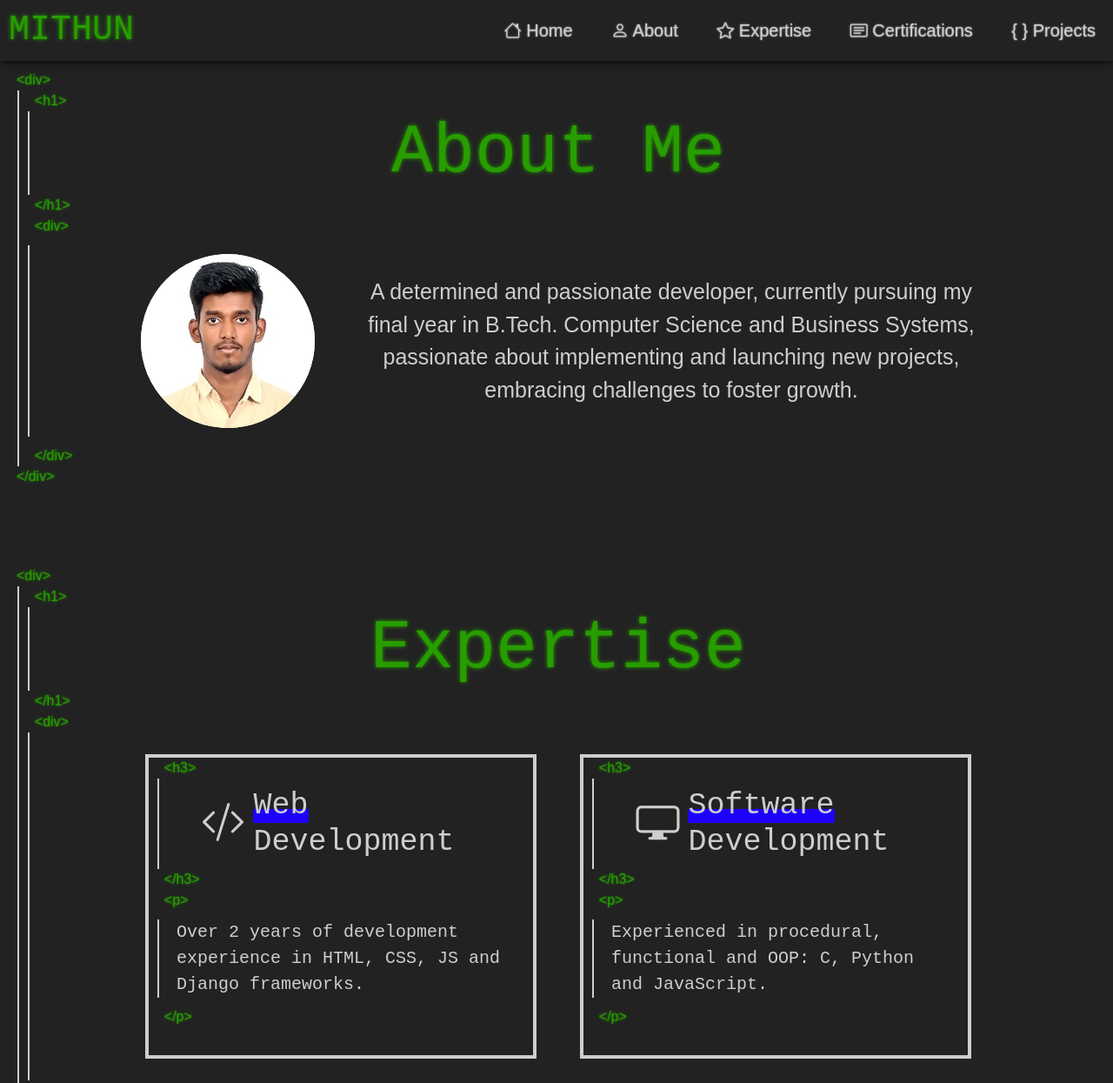
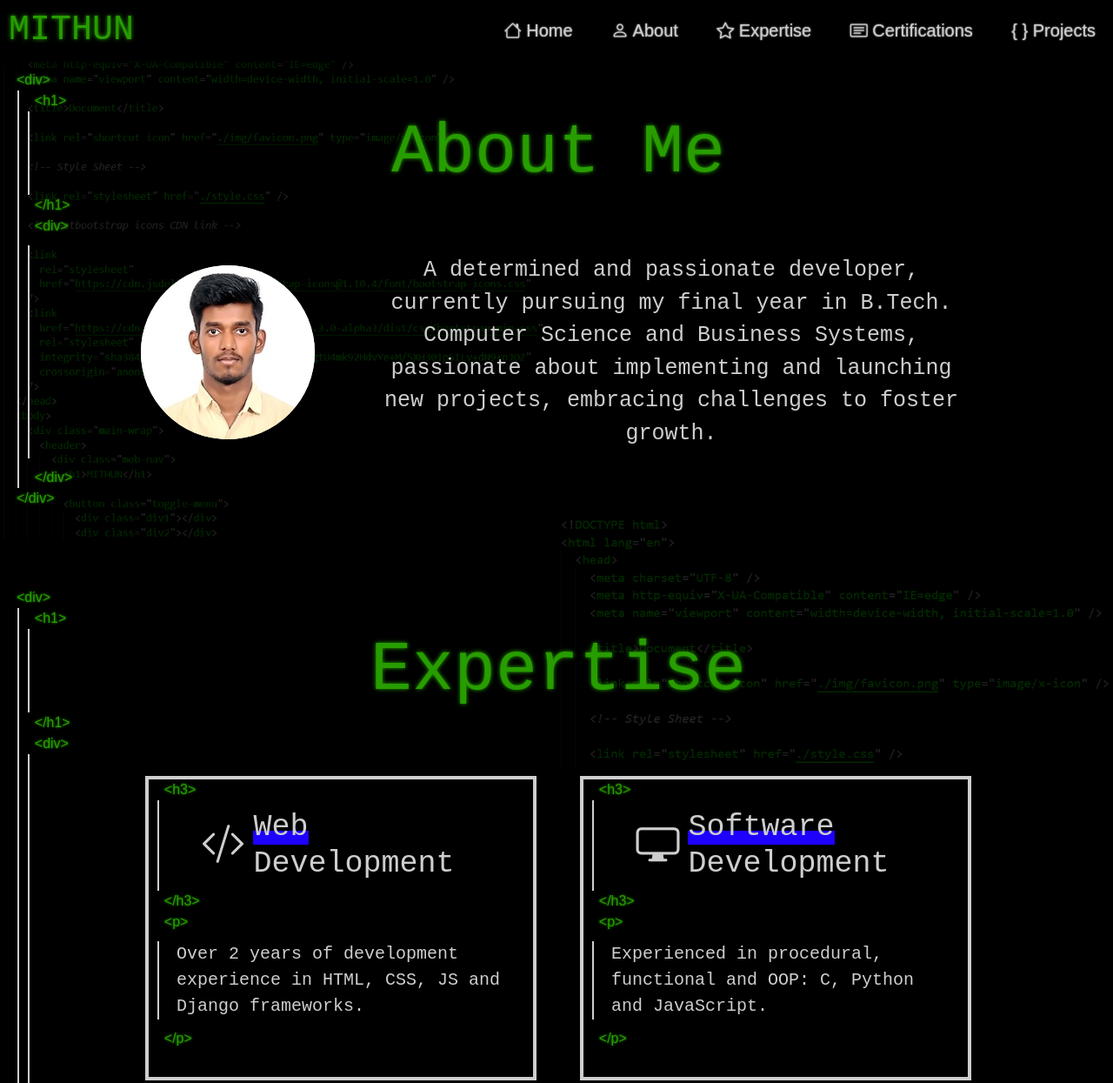
Before and after one commit to kmithunraj/portfolio, a plain HTML site: page index.html in a window 1280 px wide. Shown: the top 1245 px of the page at 87% size. Drawn offline with nearby package versions, Linux system fonts and the light colour scheme.

Commit message:
Background Images

```diff
--- a/index.html
+++ b/index.html
@@ -68,6 +68,12 @@
 
       <div class="container-wrap">
 
+        <div class="home-section">
+
+        </div>
+
+        <img src="./src/bg.png" alt="" class="bg">
+
         <div class="about-section" id="About">
           <p>&nbsp;&nbsp;&lt;div&gt;</p>
 
@@ -101,6 +107,8 @@
 
               <p>&nbsp;&nbsp;&lt;/div&gt;</p>
             </div>
+
+            <img src="./src/bg2.png" alt="" class="bg1">
 
         <div class="expertise-section" id="Expertise">
           <p>&nbsp;&nbsp;&lt;div&gt;</p>
@@ -175,6 +183,8 @@
           <p>&nbsp;&nbsp;&lt;/div&gt;</p>
         </div>
 
+        <img src="./src/bg2.png" alt="" class="bg">
+
         <div class="expertise-section" id="Certifications">
           <p>&nbsp;&nbsp;&lt;div&gt;</p>
 
@@ -207,6 +217,8 @@
         </div>
 
 
+
+
         <div id="custom-cursor"></div>
       </div>
 
--- a/style.css
+++ b/style.css
@@ -25,7 +25,7 @@
 body{
     margin: 0;
     padding: 0;
-    background-color: var(--pri-bg-col);
+    background-color: black;
 }
 .main-wrap{
     width: 100vw;
@@ -35,14 +35,14 @@ body{
     width: 100%;
     height: 70px;
     box-sizing: border-box;
-    background-color: var(--pri-bg-col);
+    background-color: black;
     box-shadow: 0 0 10px 0 var(--ter-bg-col);
     display: flex;
     justify-content: space-between;
     align-items: center;
     position: fixed;
     top: 0;
-    z-index: 9;
+    z-index: 10;
 }
 .main-wrap header h1{
 
@@ -60,7 +60,7 @@ body{
     height: 70px;
     box-sizing: border-box;
     padding: 0 10px;
-    background-color: var(--pri-bg-col);
+    background-color: black;
     display: flex;
     justify-content: space-between;
     align-items: center;
@@ -101,7 +101,7 @@ body{
 .main-wrap .container-wrap{
     width: 100%;
     min-height: calc(100vh - 120px);
-    background-color: var(--pri-bg-col);
+    background-color: black;
 }
 .main-wrap footer p{
     width: 100%;
@@ -109,7 +109,7 @@ body{
     display: flex;
     justify-content: center;
     align-items: center;
-    background-color: var(--pri-bg-col);
+    background-color: black;
     color: var(--pri-txt-col);
     box-shadow: 0 0 10px 0 var(--ter-bg-col);
 }
@@ -119,6 +119,8 @@ body{
     min-height: calc(100vh-80px);
     padding: 10px;
     padding-top: 80px;
+    position: relative;
+    z-index: 1;
 }
 .about-section p{
     margin-bottom: 0px;
@@ -168,6 +170,7 @@ body{
     text-shadow: none;
     margin: 10px;
     font-size: 25px;
+    font-family:monospace;
 }
 .expertise-section{
     width: 100%;
@@ -175,6 +178,8 @@ body{
     min-height: calc(100vh-80px);
     padding: 10px;
     padding-top: 80px;
+    position: relative;
+    z-index: 1;
 }
 .expertise-section p{
     margin-bottom: 0px;
@@ -300,6 +305,24 @@ body{
     font-size: 25px;
 }
 
+.bg1{
+    position: absolute;
+    z-index: 0;
+    right: 0;
+    width: 40rem;
+    max-width: 100%;
+    opacity: 0.2;
+
+}
+.bg{
+    position: absolute;
+    left:0;
+    z-index: 0;
+    width: 40rem;
+    max-width: 100%;
+    opacity: 0.2;
+}
+
 
 
 @media (max-width: 850px) {
@@ -348,7 +371,7 @@ body{
         width: 55vw;
         margin: 0;
         padding: 0;
-        background-color: var(--pri-bg-col);
+        background-color:black;
         position: fixed;
         top: 0;
         left: -100%;
```
Also changed, not shown: src/bg.png (added), src/bg2.png (added), src/bg3.png (added).
